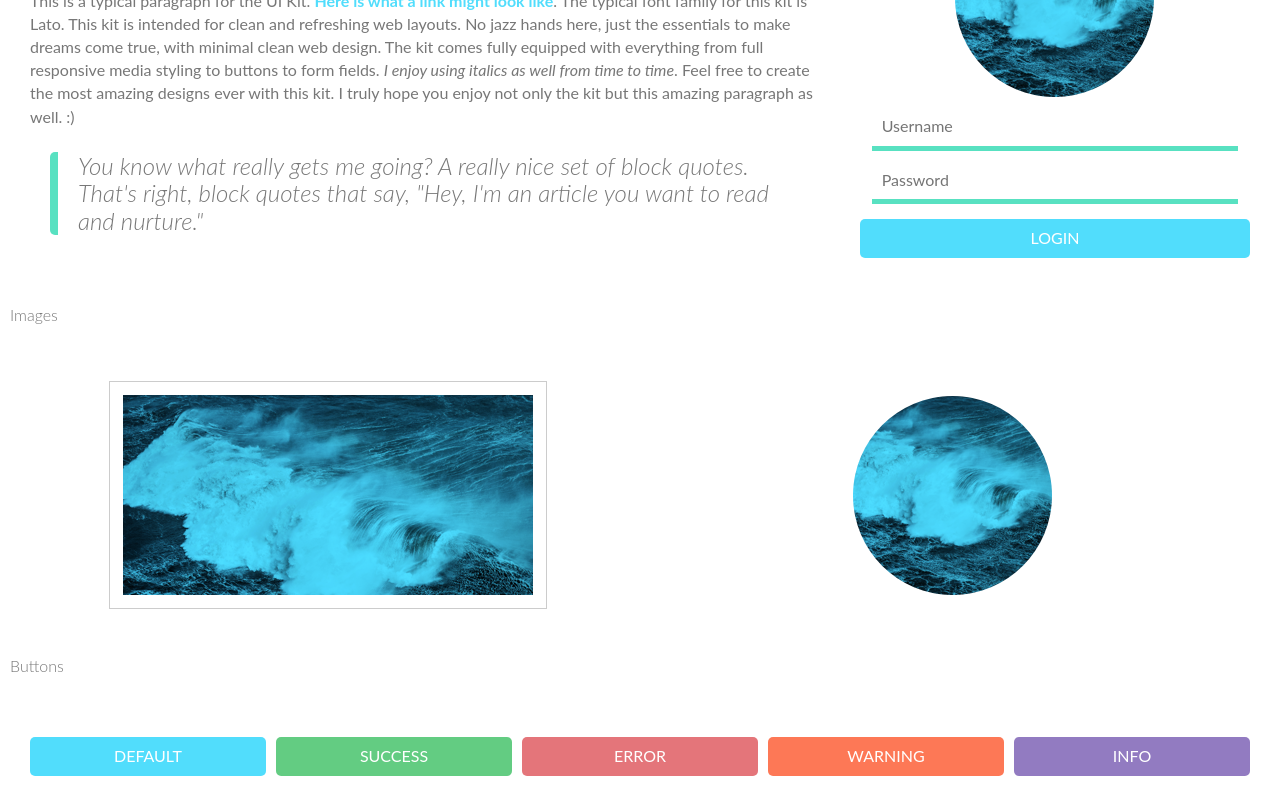
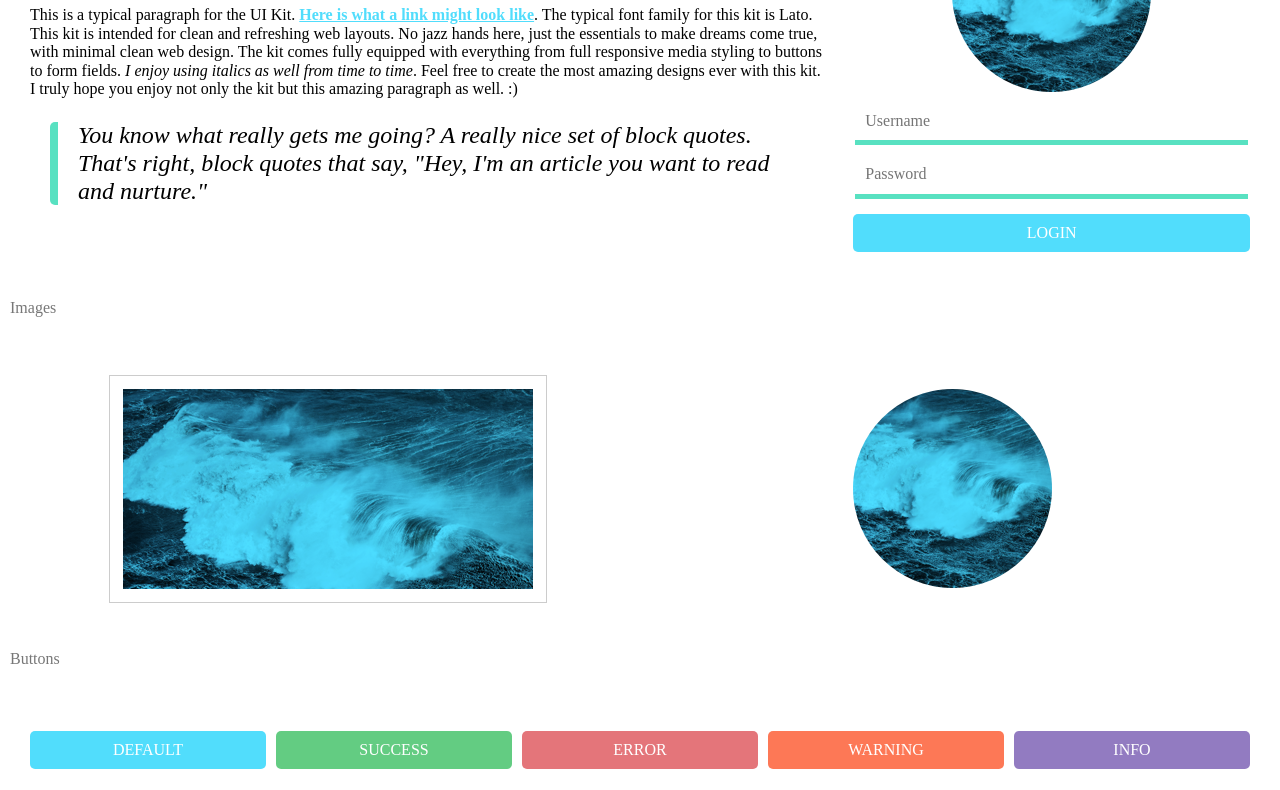
Before and after one commit to erikajoydelacruz/sass-style-guide, a plain HTML site: page index.html in a window 1280 px wide. Shown: the part 398-1188 px from the top of the page. Drawn offline with Linux system fonts and the light colour scheme.

Commit message:
updated typography partial

```diff
--- a/scss/base/_base.scss
+++ /dev/null
@@ -1,17 +0,0 @@
-/* ============================================= */
-/*              Base styles                      */
-/* ============================================= */
-
-* {
-    font-family: 'Lato', sans-serif;
-    color: $text-color;
-    box-sizing: border-box;
-  }
-
-  p {
-    line-height: 1.45em;
-  }
-
-  a {
-    text-decoration: none;
-  }
--- a/scss/base/_index.scss
+++ b/scss/base/_index.scss
@@ -1,4 +1,3 @@
 
 @import 'normalize';
-@import 'base';
 @import 'typography';
```
Also changed, not shown: css/style.css, 1 other file.
